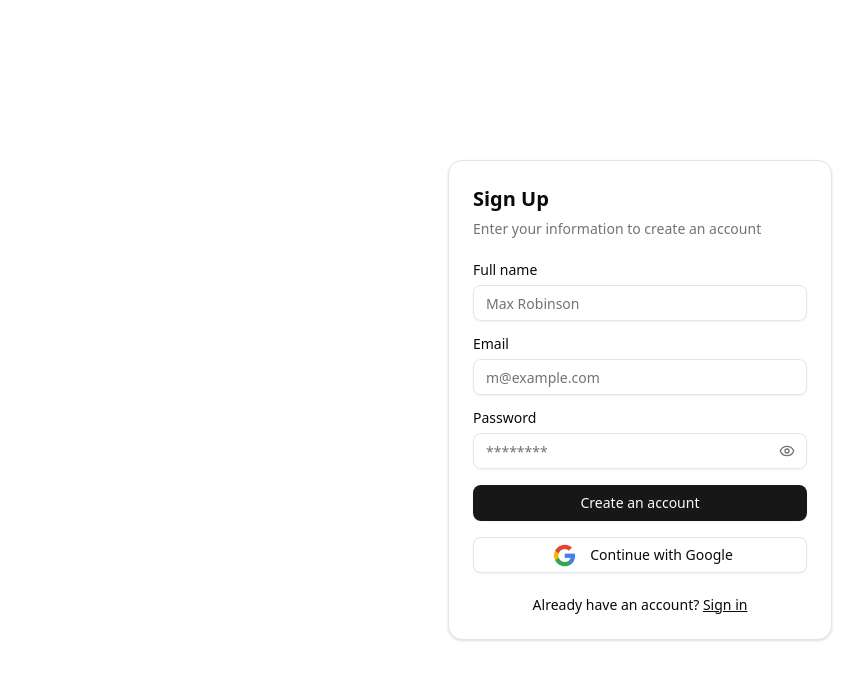
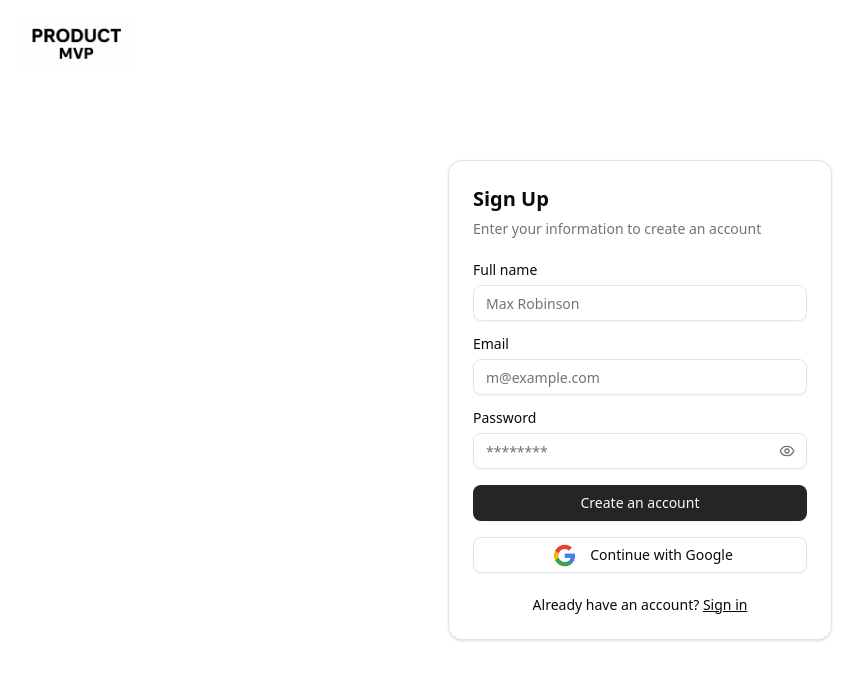
Before and after one commit to RobustAgency/ai-change-management-frontend, a Next.js app: page /signup in a window 1280 px wide. Shown: the top 680 px of the page, without its empty margins (0-863 px from the left). Built offline with nearby package versions, Linux system fonts and the light colour scheme; no server answers.

Commit message:
Refactor global styles for improved theme consistency, update Login and Signup pages to simplify layout, and enhance ConfirmationDialog button styles for better visual feedback. Adjust Header and Sidebar components to include logo links for improved navigation.

```diff
--- a/app/(auth)/login/page.tsx
+++ b/app/(auth)/login/page.tsx
@@ -3,9 +3,7 @@ import { LoginForm } from '@/components/auth/LoginForm'
 
 const Loginpage = () => {
     return (
-        <div className='flex h-svh items-center'>
-            <LoginForm />
-        </div>
+        <LoginForm />
     )
 }
 
--- a/app/(auth)/signup/page.tsx
+++ b/app/(auth)/signup/page.tsx
@@ -1,11 +1,9 @@
 import React from 'react'
-import { SignUpForm } from '../../../components/auth/SignupForm'
+import { SignUpForm } from '@/components/auth/SignupForm'
 
 const SignPage = () => {
     return (
-        <div className='flex h-svh items-center'>
-            <SignUpForm />
-        </div>
+        <SignUpForm />
     )
 }
 
--- a/app/globals.css
+++ b/app/globals.css
@@ -4,10 +4,39 @@
 @custom-variant dark (&:is(.dark *));
 
 :root {
-
   /* Theme colors */
-  --primary: oklch(0.205 0 0); /* Blue-600 */
-  --secondary: oklch(0.97 0 0); /* Purple-600 */ --radius: 0.625rem; --background: oklch(1 0 0); --foreground: oklch(0.145 0 0); --card: oklch(1 0 0); --card-foreground: oklch(0.145 0 0); --popover: oklch(1 0 0); --popover-foreground: oklch(0.145 0 0); --primary-foreground: oklch(0.985 0 0); --secondary-foreground: oklch(0.205 0 0); --muted: oklch(0.97 0 0); --muted-foreground: oklch(0.556 0 0); --accent: oklch(0.97 0 0); --accent-foreground: oklch(0.205 0 0); --destructive: oklch(0.577 0.245 27.325); --border: oklch(0.922 0 0); --input: oklch(0.922 0 0); --ring: oklch(0.708 0 0); --chart-1: oklch(0.646 0.222 41.116); --chart-2: oklch(0.6 0.118 184.704); --chart-3: oklch(0.398 0.07 227.392); --chart-4: oklch(0.828 0.189 84.429); --chart-5: oklch(0.769 0.188 70.08); --sidebar: oklch(0.985 0 0); --sidebar-foreground: oklch(0.145 0 0); --sidebar-primary: oklch(0.205 0 0); --sidebar-primary-foreground: oklch(0.985 0 0); --sidebar-accent: oklch(0.97 0 0); --sidebar-accent-foreground: oklch(0.205 0 0); --sidebar-border: oklch(0.922 0 0); --sidebar-ring: oklch(0.708 0 0);
+  --primary: #252525;
+  --secondary: #252525;
+  --radius: 0.625rem;
+  --background: oklch(1 0 0);
+  --foreground: oklch(0.145 0 0);
+  --card: oklch(1 0 0);
+  --card-foreground: oklch(0.145 0 0);
+  --popover: oklch(1 0 0);
+  --popover-foreground: oklch(0.145 0 0);
+  --primary-foreground: oklch(0.985 0 0);
+  --secondary-foreground: oklch(0.205 0 0);
+  --muted: oklch(0.97 0 0);
+  --muted-foreground: oklch(0.556 0 0);
+  --accent: oklch(0.97 0 0);
+  --accent-foreground: oklch(0.205 0 0);
+  --destructive: oklch(0.577 0.245 27.325);
+  --border: oklch(0.922 0 0);
+  --input: oklch(0.922 0 0);
+  --ring: oklch(0.708 0 0);
+  --chart-1: oklch(0.646 0.222 41.116);
+  --chart-2: oklch(0.6 0.118 184.704);
+  --chart-3: oklch(0.398 0.07 227.392);
+  --chart-4: oklch(0.828 0.189 84.429);
+  --chart-5: oklch(0.769 0.188 70.08);
+  --sidebar: oklch(0.985 0 0);
+  --sidebar-foreground: oklch(0.145 0 0);
+  --sidebar-primary: oklch(0.205 0 0);
+  --sidebar-primary-foreground: oklch(0.985 0 0);
+  --sidebar-accent: oklch(0.97 0 0);
+  --sidebar-accent-foreground: oklch(0.205 0 0);
+  --sidebar-border: oklch(0.922 0 0);
+  --sidebar-ring: oklch(0.708 0 0);
 }
 
 @theme inline {
@@ -55,9 +84,8 @@
 
 @media (prefers-color-scheme: dark) {
   :root {
-
-    --primary: #3b82f6; /* Slightly lighter blue for dark mode */
-    --secondary: #a855f7; /* Slightly lighter purple for dark mode */
+    --primary: #252525;
+    --secondary: #252525;
   }
 }
 
--- a/components/admin/dashboard/ConfirmationDialog.tsx
+++ b/components/admin/dashboard/ConfirmationDialog.tsx
@@ -21,7 +21,7 @@ const ConfirmationDialog = ({ isOpen, onClose, action, user, onConfirm }: Confir
 
     const confirmButtonText = isApprove ? "Approve" : "Reject"
     const confirmButtonVariant = isApprove ? "default" : "destructive"
-    const confirmButtonClassName = isApprove ? "bg-green-600 hover:bg-green-700" : ""
+    const confirmButtonClassName = isApprove ? "bg-primary hover:bg-primary/90" : "bg-destructive hover:bg-destructive/90"
 
     return (
         <Dialog open={isOpen} onOpenChange={onClose}>
--- a/components/auth/LoginForm.tsx
+++ b/components/auth/LoginForm.tsx
@@ -1,6 +1,5 @@
 "use client"
 import Link from "next/link"
-import { useRouter } from "next/navigation"
 import { useActionState, useEffect, useRef } from "react"
 import { useFormStatus } from "react-dom"
 import { toast } from "react-toastify"
@@ -30,7 +29,6 @@ function SubmitButton() {
 
 export function LoginForm() {
     const formRef = useRef<HTMLFormElement | null>(null);
-    const router = useRouter();
     const [state, formAction] = useActionState(
         async (_prev: any, formData: FormData) => {
             const result = await login(formData);
--- a/components/auth/SignupForm.tsx
+++ b/components/auth/SignupForm.tsx
@@ -38,7 +38,7 @@ function SubmitButton() {
 
 export function SignUpForm() {
     const formRef = useRef<HTMLFormElement | null>(null);
-    const [state, formAction, isPending] = useActionState(
+    const [state, formAction] = useActionState(
         async (_prevState: any, formData: FormData) => {
             const result = await signup(formData);
             return result;
--- a/components/custom/Header.tsx
+++ b/components/custom/Header.tsx
@@ -4,6 +4,7 @@ import { ChevronLeft } from 'lucide-react'
 import { DrawerTrigger } from '../ui/drawer'
 import ProfileInfo from './ProfileInfo'
 import Image from 'next/image'
+import Link from 'next/link'
 
 type HeaderProps = {
     desktopCollapsed: boolean
@@ -25,7 +26,9 @@ const Header = ({ desktopCollapsed, setDesktopCollapsed }: HeaderProps) => {
                 <div className="w-full flex items-center justify-start md:justify-between gap-2">
                     {!desktopCollapsed && (
                         <div aria-details="logo">
-                            <Image src="/logo.png" alt="logo" width={100} height={100} className='object-cover object-start w-30 h-14' />
+                            <Link href="/">
+                                <Image src="/logo.png" alt="logo" width={100} height={100} className='object-cover object-start w-30 h-14' />
+                            </Link>
                         </div>
                     )}
                     <DrawerTrigger className="md:hidden" asChild>
@@ -46,10 +49,7 @@ const Header = ({ desktopCollapsed, setDesktopCollapsed }: HeaderProps) => {
                         onClick={() => setDesktopCollapsed(!desktopCollapsed)}
                     >
                         <ChevronLeft
-                            className={cn(
-                                "size-4 transition-transform",
-                                desktopCollapsed ? "rotate-180" : ""
-                            )}
+                            className={`size-4 transition-transform ${desktopCollapsed ? "rotate-180" : ""}`}
                         />
                     </Button>
                 </div>
--- a/components/custom/SideBar.tsx
+++ b/components/custom/SideBar.tsx
@@ -1,4 +1,3 @@
-import { cn } from "@/lib/utils";
 import Link from "next/link";
 import { LayoutDashboard, Settings as SettingsIcon, LogOut } from "lucide-react";
 import { useAuth } from "@/providers/AuthProvider";
@@ -32,7 +31,9 @@ export function Sidebar({
             <div
                 aria-details="logo"
                 className="flex items-center justify-between md:hidden p-4 border-b">
-                <Image src="/logo.png" alt="logo" width={100} height={100} />
+                <Link href="/">
+                    <Image src="/logo.png" alt="logo" width={100} height={100} />
+                </Link>
             </div>
 
             <nav className="flex flex-col gap-1 p-2 md:p-3">
--- a/layouts/AppShell.tsx
+++ b/layouts/AppShell.tsx
@@ -3,6 +3,7 @@
 import { useMemo } from "react";
 import { usePathname } from "next/navigation";
 import MainLayout from "@/layouts/MainLayout";
+import AuthLayout from "./AuthLayout";
 
 type AppShellProps = {
     children: React.ReactNode;
@@ -26,7 +27,7 @@ export default function AppShell({ children }: AppShellProps) {
         );
     }, [pathname]);
 
-    if (isAuthRoute) return children;
+    if (isAuthRoute) return <AuthLayout>{children}</AuthLayout>;
 
     return <MainLayout>{children}</MainLayout>;
 }
--- /dev/null
+++ b/layouts/AuthLayout.tsx
@@ -0,0 +1,16 @@
+import React from 'react'
+import Link from 'next/link'
+import Image from 'next/image'
+
+const AuthLayout = ({ children }: { children: React.ReactNode }) => {
+    return (
+        <div className='relative flex flex-col h-svh items-center justify-center'>
+            <Link href="/" className='absolute top-4 left-4'>
+                <Image src="/logo.png" alt="logo" width={100} height={100} className='object-cover object-start w-30 h-14' />
+            </Link>
+            {children}
+        </div>
+    )
+}
+
+export default AuthLayout
```
